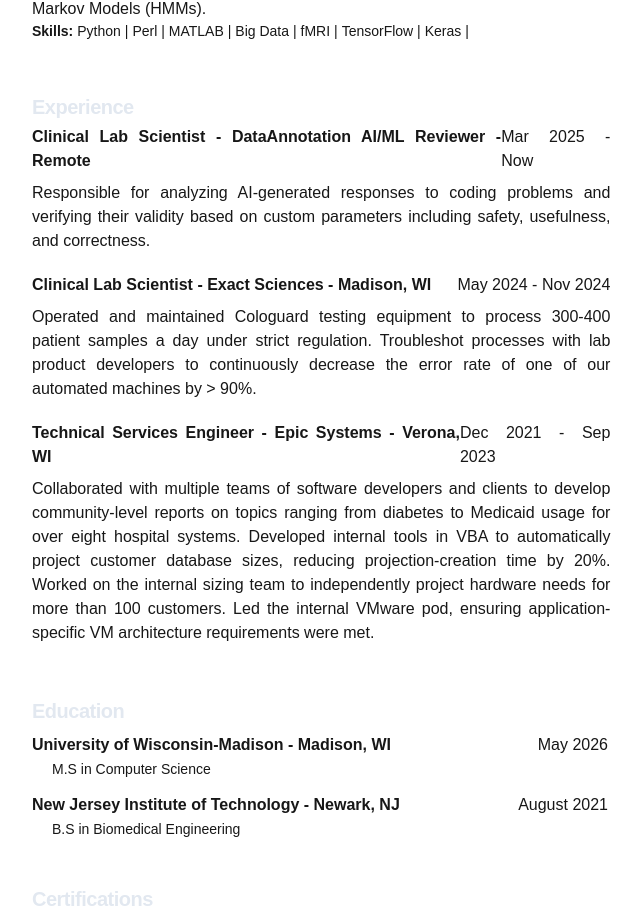
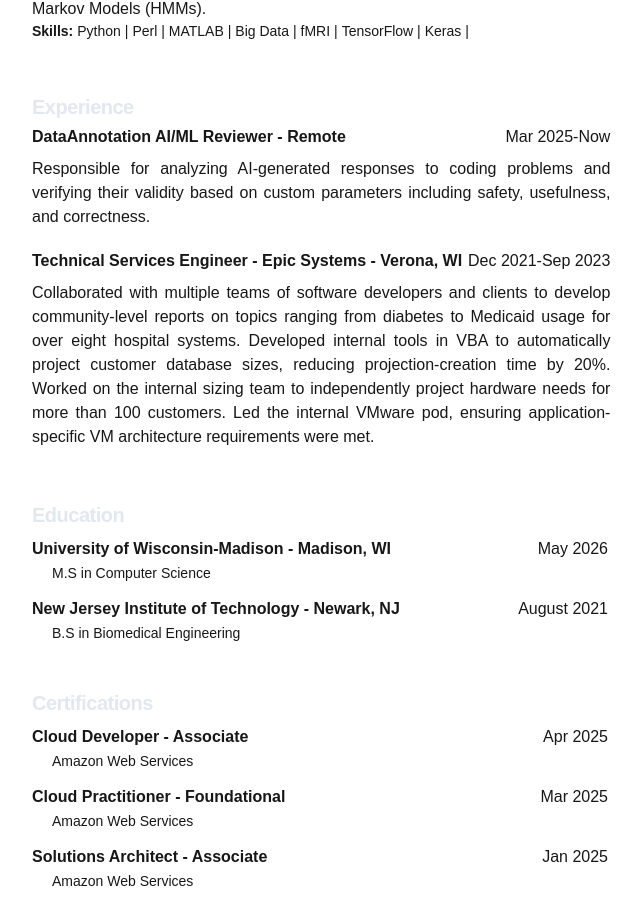
Before and after one commit to AvanindraShaily/avanindras_portfolio, a Next.js app in the folder avanindras_portfolio/: page / in a window 1280 px wide. Shown: the part 2075-2983 px from the top of the page, without its empty margins (48-689 px from the left). Built offline with nearby package versions, Linux system fonts and the light colour scheme.

Commit message:
Fixed formatting issues

```diff
--- a/avanindras_portfolio/src/app/data/experience.json
+++ b/avanindras_portfolio/src/app/data/experience.json
@@ -1,22 +1,16 @@
 [
     {
-        "location": "DataAnnotation AI/ML Reviewer - Remote",
-        "dates": "Mar 2025 - Now",
-        "position": "Clinical Lab Scientist",
+        "location": "Remote",
+        "dates": "Mar 2025-Now",
+        "position": "DataAnnotation AI/ML Reviewer",
         "description": "Responsible for analyzing AI-generated responses to coding problems and verifying their validity based on custom parameters including safety, usefulness, and correctness."
     },
 
     {
-        "location": "Exact Sciences - Madison, WI",
-        "dates": "May 2024 - Nov 2024",
-        "position": "Clinical Lab Scientist",
-        "description": "Operated and maintained Cologuard testing equipment to process 300-400 patient samples a day under strict regulation. Troubleshot processes with lab product developers to continuously decrease the error rate of one of our automated machines by > 90%."
-    },
-
-    {
         "location": "Epic Systems - Verona, WI",
-        "dates": "Dec 2021 - Sep 2023",
+        "dates": "Dec 2021-Sep 2023",
         "position": "Technical Services Engineer",
         "description": "Collaborated with multiple teams of software developers and clients to develop community-level reports on topics ranging from diabetes to Medicaid usage for over eight hospital systems. Developed internal tools in VBA to automatically project customer database sizes, reducing projection-creation time by 20%. Worked on the internal sizing team to independently project hardware needs for more than 100 customers. Led the internal VMware pod, ensuring application-specific VM architecture requirements were met."
     }
+
 ]
```
Also changed, not shown: avanindras_portfolio/src/app/components/Experience.tsx (+11 -0 lines).
